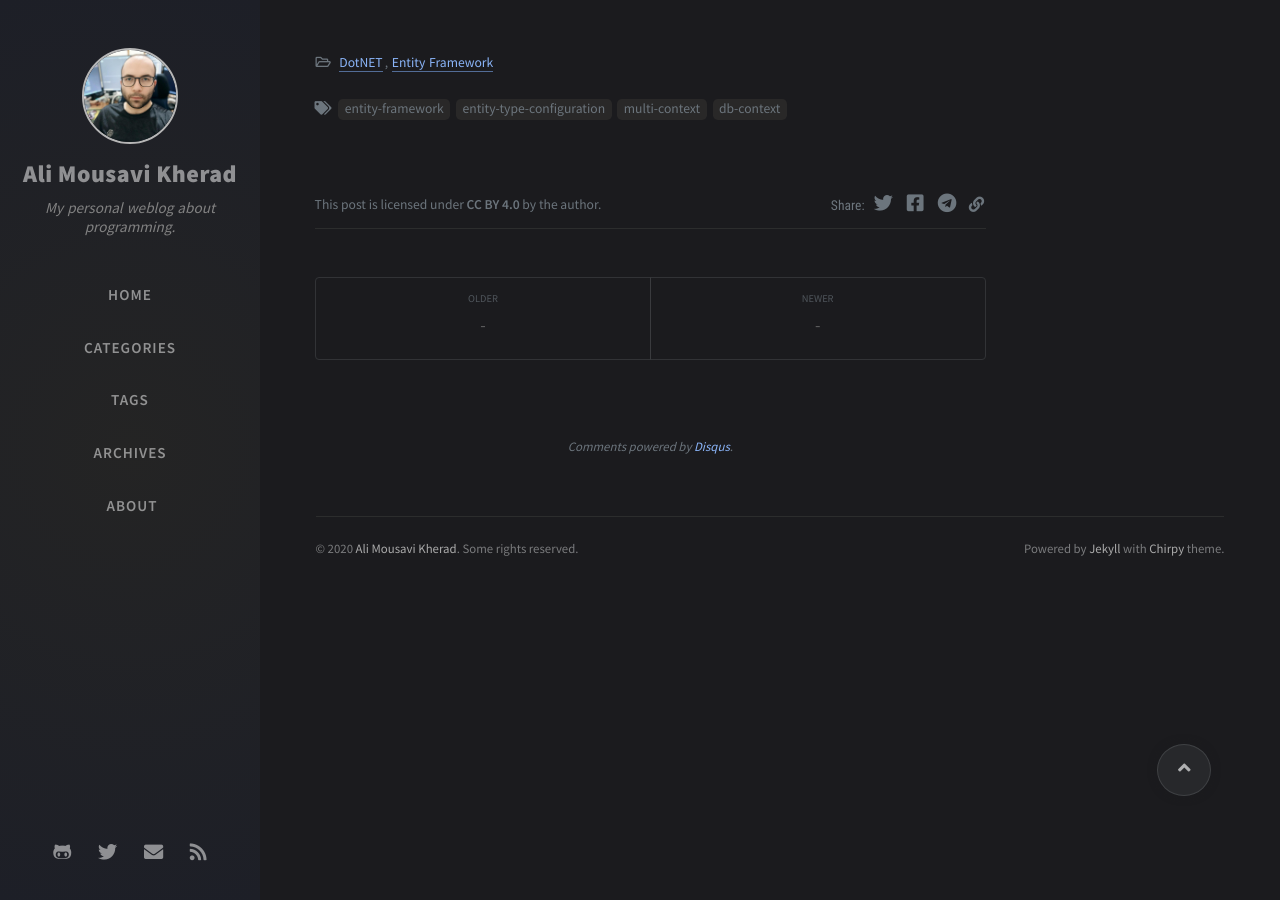
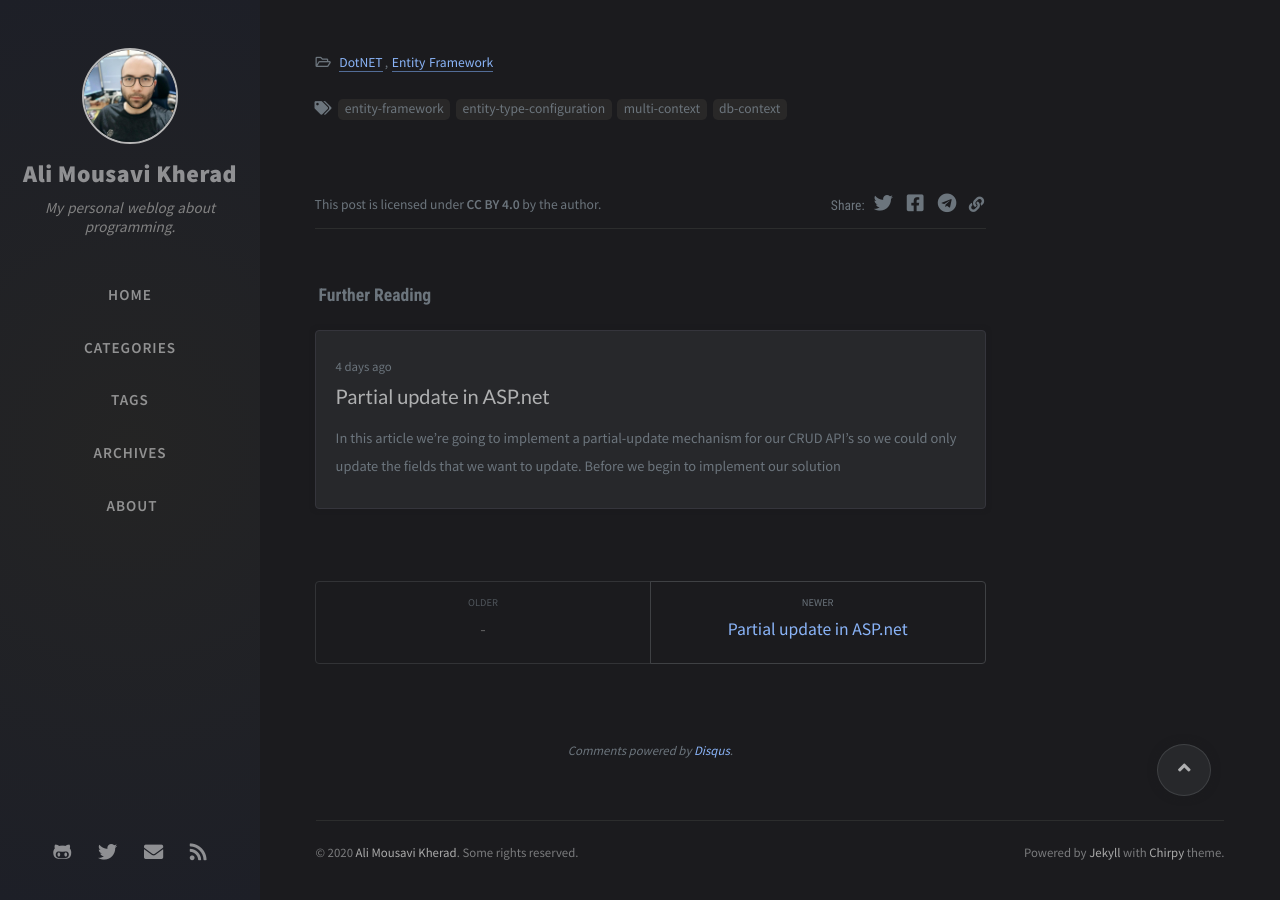
Before and after one commit to amkherad/amkherad.github.io, a Jekyll site: the page built from _posts/2020-08-06-entity-framework-entity-type-configuration-applier.md, in a window 1280 px wide and 900 px high, scrolled down 3872 px. Built offline with Jekyll 4.4.1, drawn with Linux system fonts in a browser that asks for light colours; nearby versions of some CDN libraries; comment, search, counter and statistics services are not loaded.

Commit message:
Changed wip posts

```diff
--- a/_config.yml
+++ b/_config.yml
@@ -13,7 +13,8 @@
 tagline: My personal weblog about programming.  # it will display as the sub-title
 
 description: >-                        # used by seo meta and the atom feed
-  My personal weblog about programming.
+  Ali Mousavi Kherad personal weblog about programming.
+
 
 # Replace with the website url, e.g. 'https://username.github.io'
 url: 'https://amkherad.ir'
@@ -28,7 +29,7 @@
 twitter:
   username: amkherad            # change to your twitter username
 
-excerpt_separator: "<!-- more -->"
+excerpt_separator: "<!--more-->"
 
 social:
   name: Ali Mousavi Kherad                  # it will shows as the copyright owner in Footer
--- a/_layouts/home.html
+++ b/_layouts/home.html
@@ -58,7 +58,7 @@
     </div>
     <div class="post-content">
       <p>
-        {% include no-linenos.html content=post.content %}
+        {% include no-linenos.html content=post.excerpt %}
         {{ content | markdownify | strip_html | truncate: 200 }}
       </p>
     </div>
--- a/_posts/2020-08-06-entity-framework-entity-type-configuration-applier.md
+++ b/_posts/2020-08-06-entity-framework-entity-type-configuration-applier.md
@@ -5,7 +5,7 @@
 ---
 
 In this article I'm going to create a simple helper class to automatically register all EntityTypeConfigurations in an assembly.
-<!-- more -->
+<!--more-->
 
 One way to organize entity framework's fluent configurations would be to put them in separate class that implements
 the `IEntityTypeConfiguration<TEntity>` interface. But with a growing application remembering to apply new configurations
--- /dev/null
+++ b/_posts/wip/2020-08-16-partial-update-asp-net.md
@@ -0,0 +1,12 @@
+---
+title: Partial update in ASP.net
+categories: [DotNET, ASP.net]
+tags: partial-update
+---
+
+In this article we're going to implement a partial-update mechanism for our CRUD API's so we could only update the fields
+that we want to update.
+<!--more-->
+
+
+Before we begin to implement our solution
```
Also changed, not shown: _posts/wip/.2020-08-11-distributed-lock.md (renamed from _posts/.2020-08-11-distributed-lock.md), _posts/wip/.2020-08-15-yielded-response-in-web.md (renamed from _posts/.2020-08-15-yielded-response-in-web.md), _posts/wip/.2020-08-20-signalr-for-game-development.md (renamed from _posts/.2020-08-20-signalr-for-game-development.md), _posts/wip/.2020-08-25-identity-server-multi-tenancy.md (renamed from _posts/.2020-08-25-identity-server-multi-tenancy.md), _posts/wip/.2020-08-29-thread-pool-implementation.md (renamed from _posts/.2020-08-29-thread-pool-implementation.md), _posts/wip/.2020-09-05-lock-implementation-playground.md (renamed from _posts/.2020-09-05-lock-implementation-playground.md), _posts/wip/.2020-10-10-unified-messaging.md (line endings or trailing spaces).
